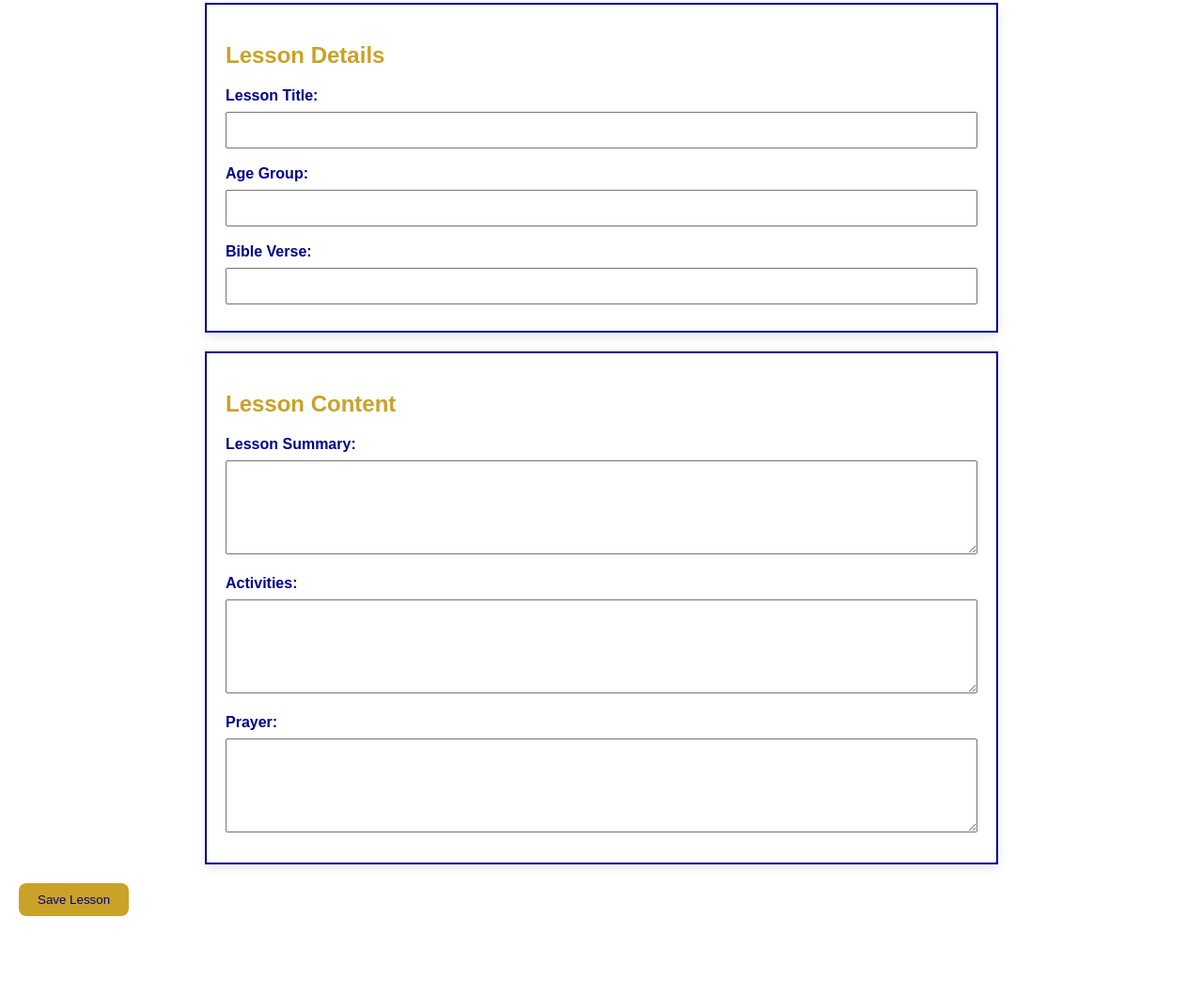
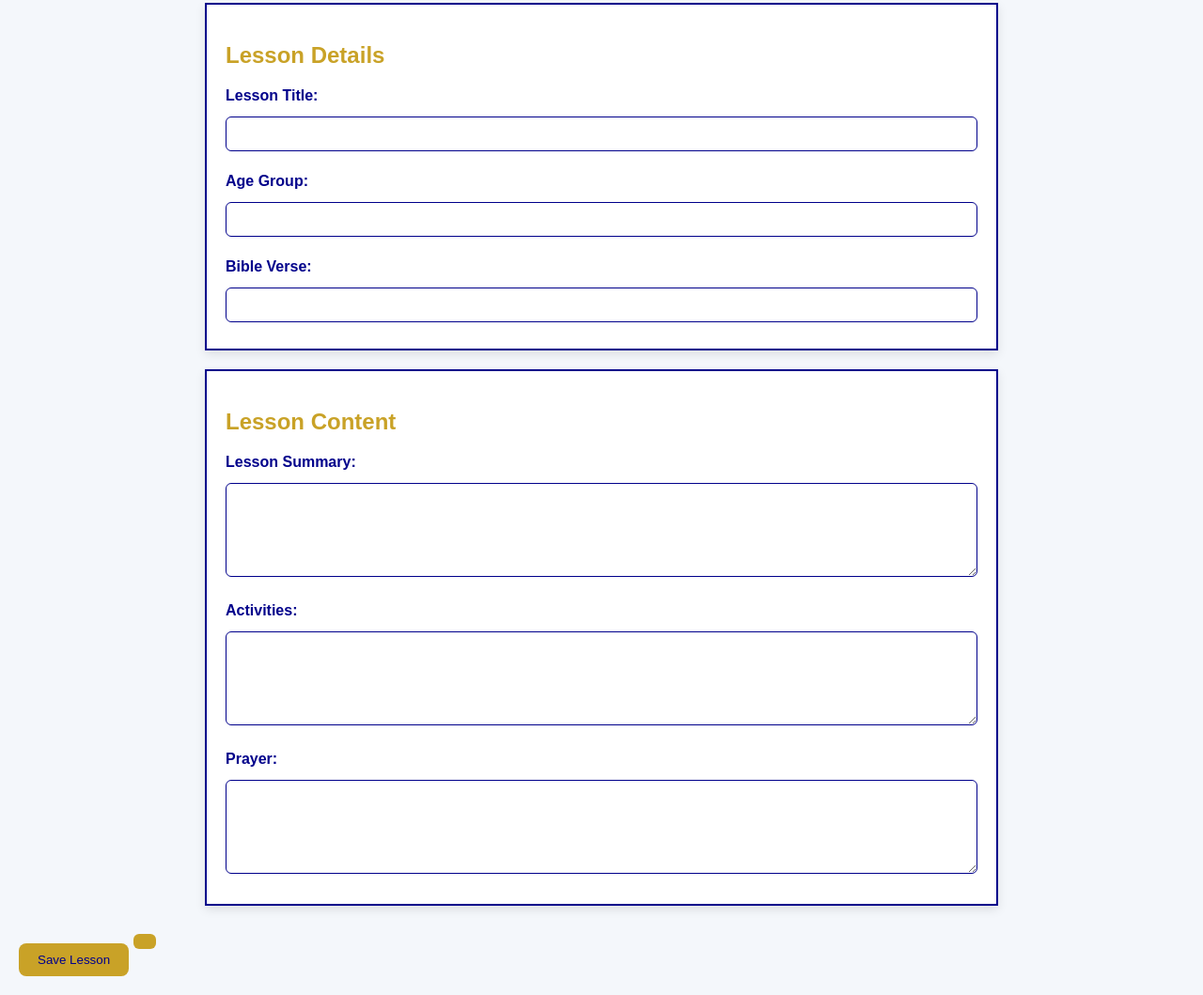
Before and after one commit to vincentpapi12-byt/children-church-lesson-planner, a plain HTML site: page index.html in a window 1280 px wide. Shown: the part 77-1136 px from the top of the page at 94% size. Before the commit the page ends 1072 px from the top, so only its background shows below. Drawn offline with Linux system fonts and the light colour scheme.

Commit message:
Update style.css

```diff
--- a/style.css
+++ b/style.css
@@ -1,7 +1,7 @@
 body {
     font-family: Arial, sans-serif;
     margin: 20px;
-    background-color: white;
+    background-color: #f4f7fb;
     color: darkblue;
 }
 h1 {
@@ -26,9 +26,12 @@ textarea {
     padding: 10px;
     margin: 8px 0;
     box-sizing: border-box;
+    border: 1px solid darkblue;
+    border-radius: 6px;
 }
 #save-lesson {
     background-color: #C9A227;
+    margin-top: 15px;
     color:darkblue;
     padding:10px 20px;
     border:none;
@@ -44,11 +47,16 @@ textarea {
     color:darkblue;
     font-weight:bold;
     margin-top:10px;
+    background-color: #C9A227;
+    padding: 8px 12px;
+    border-radius: 6px;
+    display: inline-block;
 }
 .lesson-details label,
 .lesson-content label {
     display: block;
-    margin-top: 10px;
+     margin-top: 15px;
+    margin-bottom: 5px;
     font-weight: bold;
 }
 
@@ -56,3 +64,8 @@ textarea {
     min-height: 100px;
     resize: vertical;
 }
+input:focus,
+textarea:focus {
+    border-color: #C9A227;
+    outline: none;
+}
```
